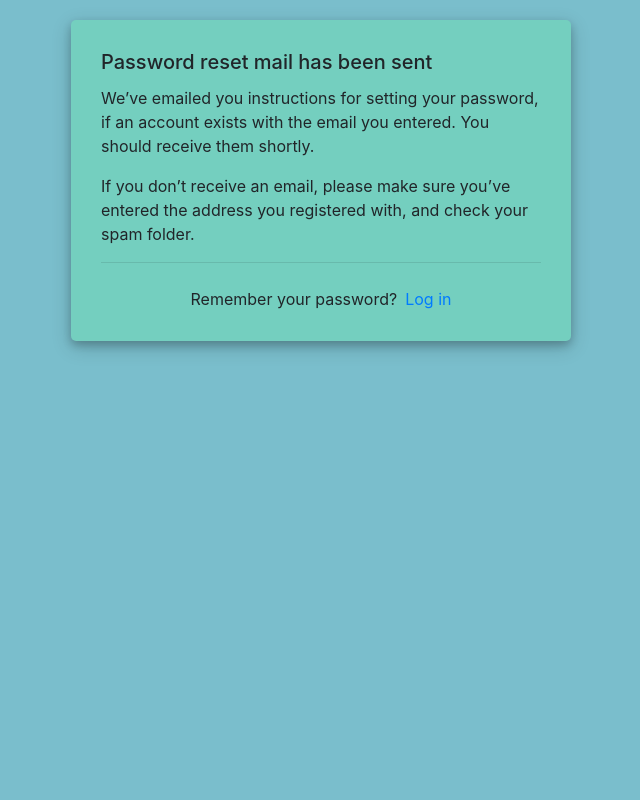
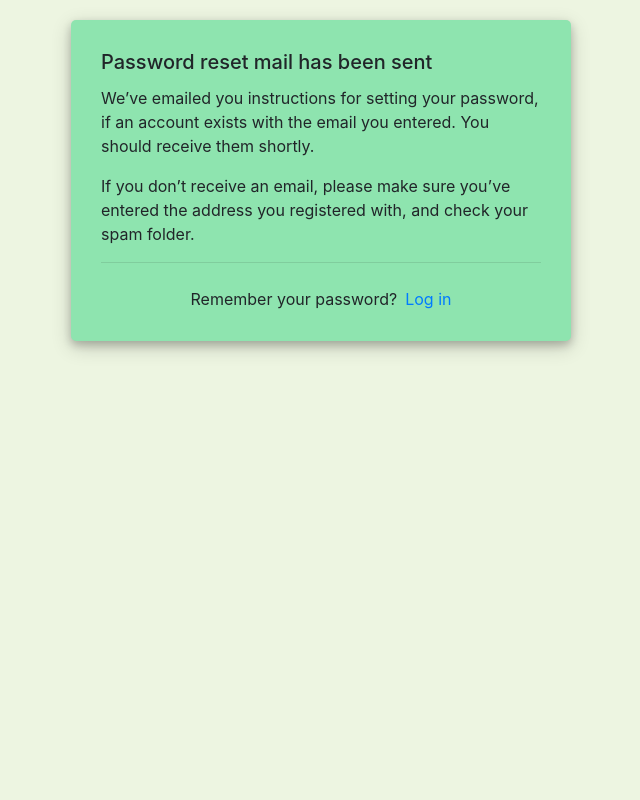
Before and after one commit to Gerakakliwe/django_cmp, a Django app: page /reset_password_sent/ in a window 1280 px wide. Shown: the whole page, without its empty margins (319-959 px from the left). Run offline with Django 3.2, Linux system fonts and the light colour scheme; some libraries are stand-ins or nearby versions.

Commit message:
Add some more styling

```diff
--- a/cmp/accounts/templates/accounts/login.html
+++ b/cmp/accounts/templates/accounts/login.html
@@ -14,13 +14,13 @@
 			margin: 0;
 			padding: 0;
 			height: 100%;
-			background: #7abecc !important;
+			background: #edf5e1 !important;
 		}
 		.user_card {
 			width: 350px;
 			margin-top: auto;
 			margin-bottom: auto;
-			background: #74cfbf;
+			background: #8ee4af;
 			position: relative;
 			display: flex;
 			justify-content: center;
@@ -44,7 +44,7 @@
 
 		.login_btn {
 			width: 100%;
-			background: #33ccff !important;
+			background: #379683 !important;
 			color: white !important;
 		}
 		.login_btn:focus {
--- a/cmp/accounts/templates/accounts/password_reset.html
+++ b/cmp/accounts/templates/accounts/password_reset.html
@@ -12,12 +12,12 @@
             margin: auto;
             padding: 10px;
 			height: 100%;
-			background: #7abecc !important;
+			background: #edf5e1 !important;
 		}
 		.user_card {
 			width: 500px;
             margin: 0 auto;
-			background: #74cfbf;
+			background: #8ee4af;
 			position: relative;
 			display: flex;
 			justify-content: center;
@@ -30,7 +30,7 @@
 
 		}
 		.input-button {
-			background: #f7ba5b !important;
+			background: #379683 !important;
 			color: white !important;
 			border: 0 !important;
 			border-radius: 0.25rem 0 0 0.25rem !important;
--- a/cmp/accounts/templates/accounts/password_reset_done.html
+++ b/cmp/accounts/templates/accounts/password_reset_done.html
@@ -12,12 +12,12 @@
             margin: auto;
             padding: 10px;
 			height: 100%;
-			background: #7abecc !important;
+			background: #edf5e1 !important;
 		}
 		.user_card {
 			width: 500px;
             margin: 0 auto;
-			background: #74cfbf;
+			background: #379683;
 			position: relative;
 			display: flex;
 			justify-content: center;
--- a/cmp/accounts/templates/accounts/password_reset_form.html
+++ b/cmp/accounts/templates/accounts/password_reset_form.html
@@ -12,12 +12,12 @@
             margin: auto;
             padding: 10px;
 			height: 100%;
-			background: #7abecc !important;
+			background: #edf5e1 !important;
 		}
 		.user_card {
 			width: 500px;
             margin: 0 auto;
-			background: #74cfbf;
+			background: #8ee4af;
 			position: relative;
 			display: flex;
 			justify-content: center;
@@ -30,7 +30,7 @@
 
 		}
 		.input-button {
-			background: #f7ba5b !important;
+			background: #379683 !important;
 			color: white !important;
 			border: 0 !important;
 			border-radius: 0.25rem 0 0 0.25rem !important;
--- a/cmp/accounts/templates/accounts/password_reset_sent.html
+++ b/cmp/accounts/templates/accounts/password_reset_sent.html
@@ -12,12 +12,12 @@
             margin: auto;
             padding: 10px;
 			height: 100%;
-			background: #7abecc !important;
+			background: #edf5e1 !important;
 		}
 		.user_card {
 			width: 500px;
             margin: 0 auto;
-			background: #74cfbf;
+			background: #8ee4af;
 			position: relative;
 			display: flex;
 			justify-content: center;
@@ -28,12 +28,6 @@
 			-moz-box-shadow: 0 4px 8px 0 rgba(0, 0, 0, 0.2), 0 6px 20px 0 rgba(0, 0, 0, 0.19);
 			border-radius: 5px;
 
-		}
-		.input-button {
-			background: #f7ba5b !important;
-			color: white !important;
-			border: 0 !important;
-			border-radius: 0.25rem 0 0 0.25rem !important;
 		}
 	</style>
 
```
Also changed, not shown: cmp/static/css/main.css (+4 -4 lines), cmp/db.sqlite3.
